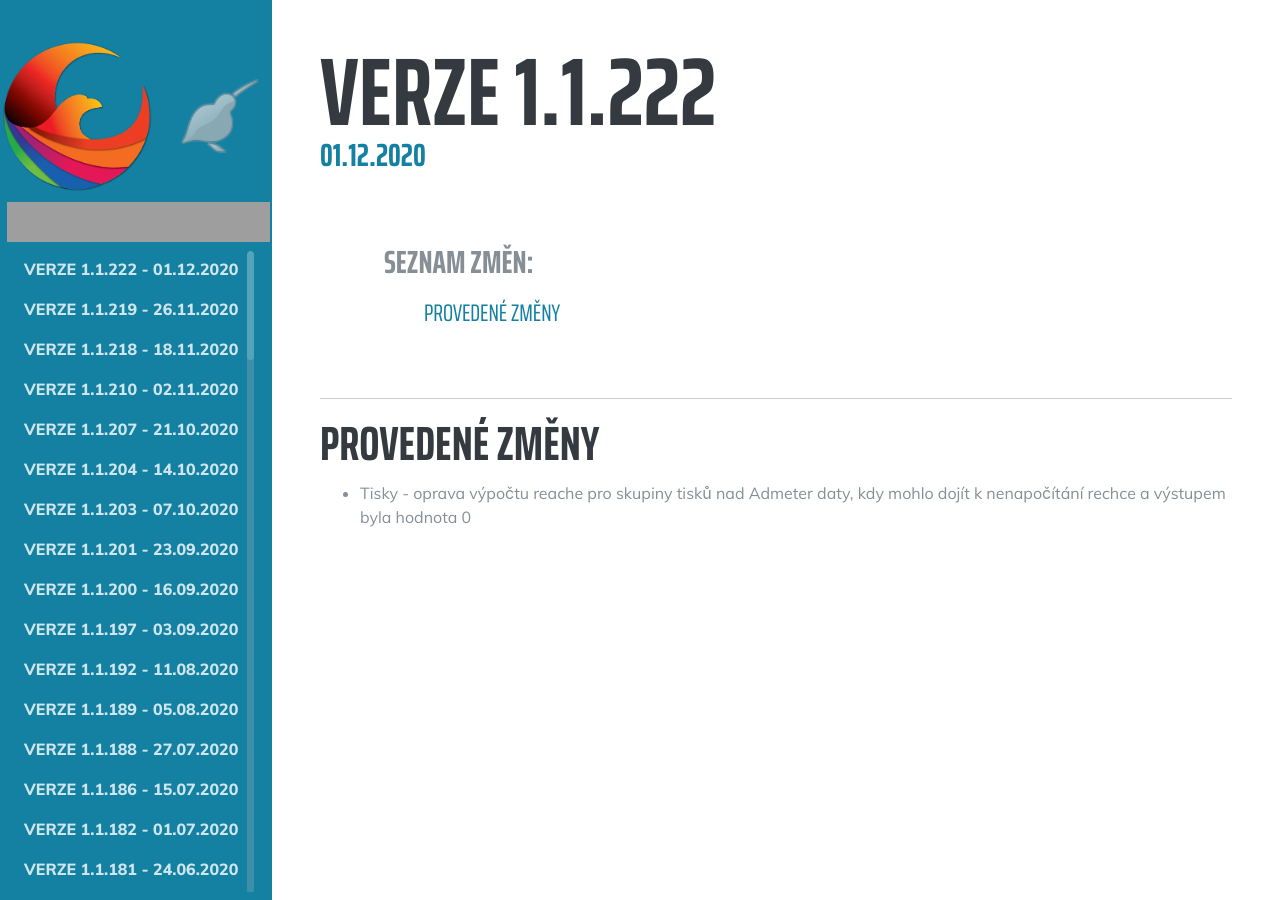
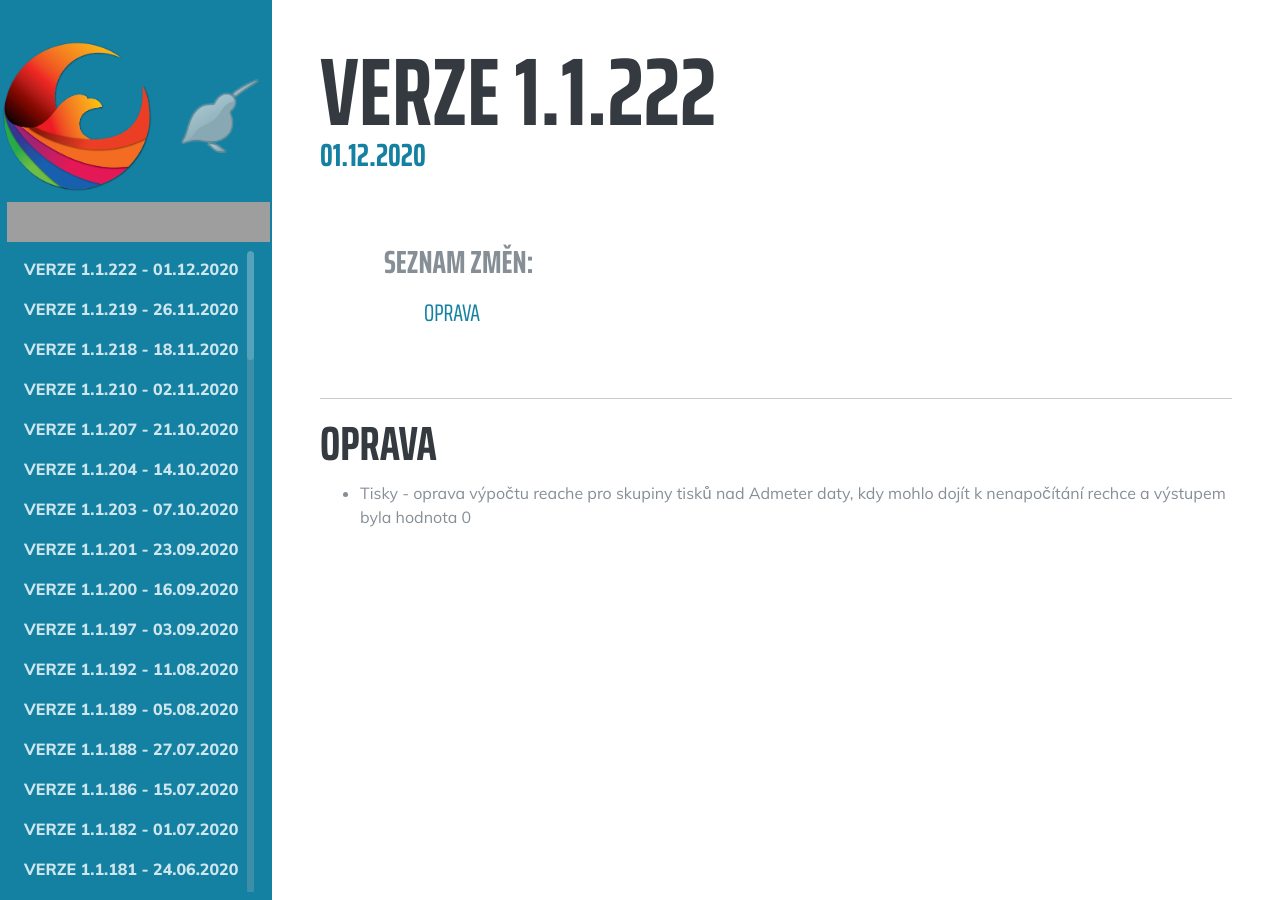
Before and after one commit to benesrichard/news-web2, a Jekyll site: the page built from _posts/2020-12-01-1.1.222.md, in a window 1280 px wide. Built offline with Jekyll 4.4.1, drawn with Linux system fonts in a browser that asks for light colours; some web fonts are replaced; grey boxes are pictures that could not be loaded.

Commit message:
Update 2020-12-01-1.1.222.md

```diff
--- a/_posts/2020-12-01-1.1.222.md
+++ b/_posts/2020-12-01-1.1.222.md
@@ -2,5 +2,5 @@
 categories: [fenix]
 layout: fenix
 ---
-## Provedené změny
+## Oprava
 <ul><li>Tisky - oprava výpočtu reache pro skupiny tisků nad Admeter daty, kdy mohlo dojít k nenapočítání rechce a výstupem byla hodnota 0</li></ul>
```
